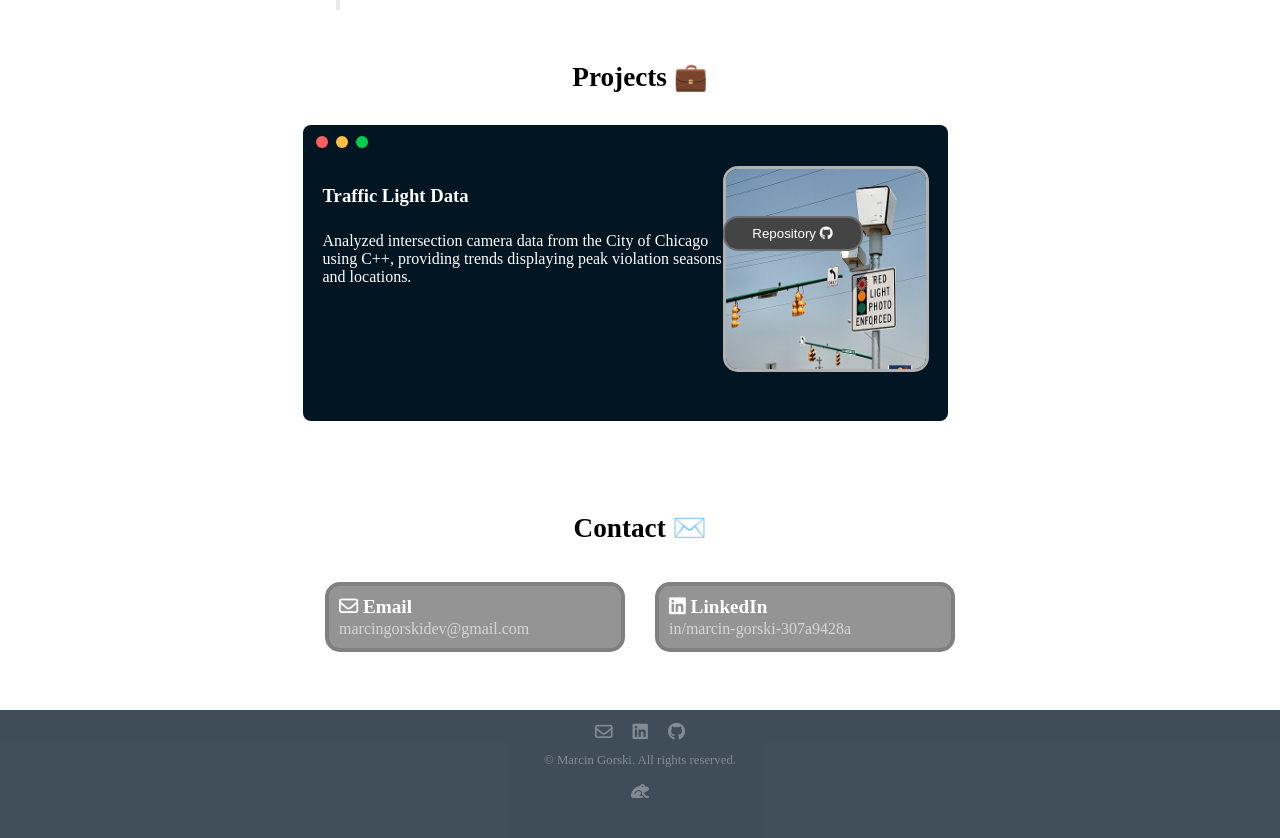
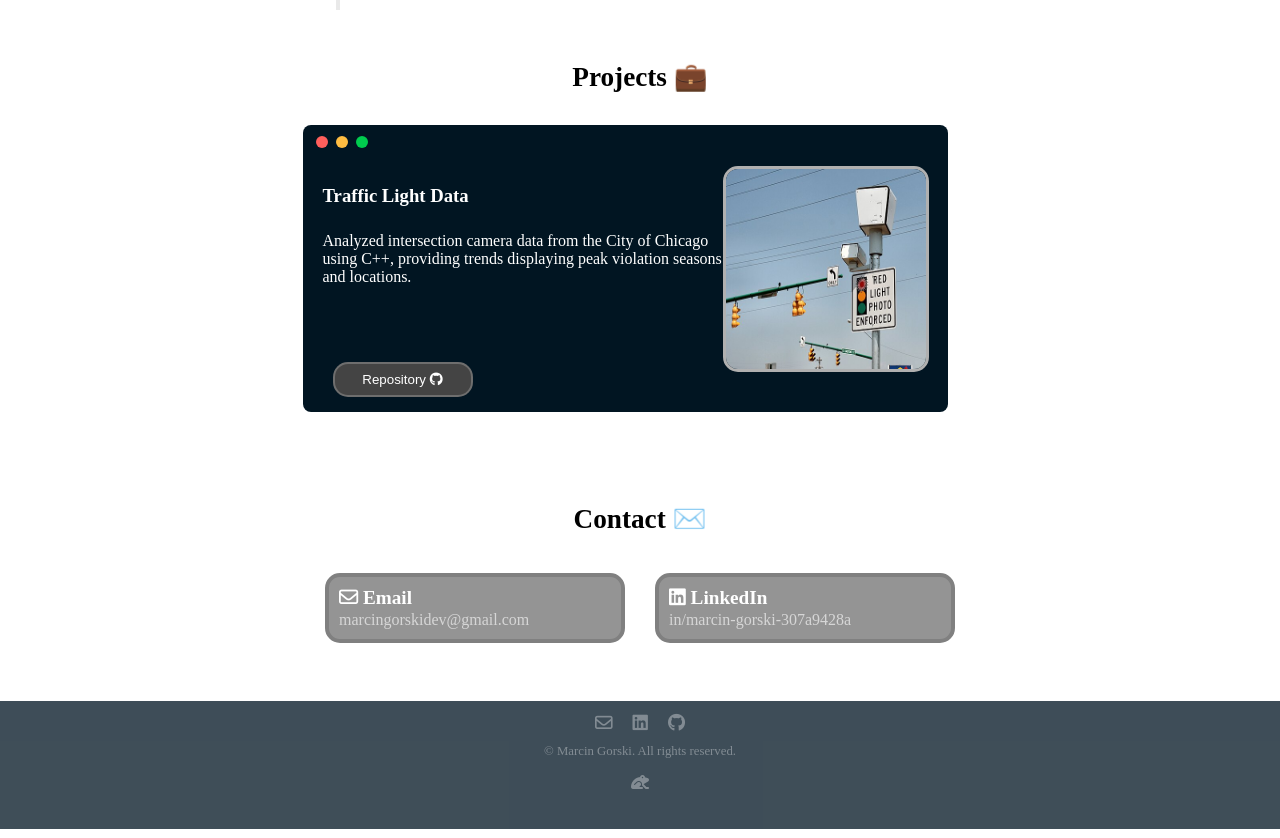
Before and after one commit to mgorski760/portfolio_websiteV1, a plain HTML site: page index.html in a window 1280 px wide. Shown: the part 1800-2638 px from the top of the page. Drawn offline with Linux system fonts and the light colour scheme; a web font is replaced by a local one.

Commit message:
Forgot to change a button location in projects and scaling on project grid container

```diff
--- a/style.css
+++ b/style.css
@@ -327,8 +327,9 @@ and display dropdown icon (hamburger)*/
 .myprojects_grid_container{
     display: grid;
     margin: auto;
-    grid-template-columns: repeat(auto-fit, minmax(400px, 1fr));
+    grid-template-columns: repeat(auto-fit, minmax(250px, 1fr));
     gap: 20px;
+    min-width: 150;
     max-width: 1200px;
     justify-content: center;
     margin-bottom: 50px;
@@ -345,11 +346,29 @@ and display dropdown icon (hamburger)*/
 
 .myprojects_card_content{
     display: grid;
-    grid-template-rows: 50px 150px 50px;
+    grid-template-rows: 50px auto 50px;
     grid-template-columns: 400px 200px;
     padding: 5px 20px;
     padding-right: 25px;
     color: white;
+}
+
+.myprojects_card_content .title{
+grid-area: 1 / 1;
+}
+
+.myprojects_card_content .image{
+    grid-area: 1/2;
+}
+
+.myprojects_card_content .content{
+    grid-area: 2/1
+}
+
+.myprojects_card_content .button{
+    grid-area: 4/1;
+    margin: 0px;
+    padding: 10px;
 }
 
 .tools{
@@ -411,11 +430,12 @@ and display dropdown icon (hamburger)*/
     .myprojects_card{
         margin-right: 5px;
         margin-left: 5px;
+        width: auto;
     }
 
     .myprojects_card_content{
         grid-template-rows: 50px 200px auto 50px;
-        grid-template-columns: minmax(200px, auto);
+        grid-template-columns: minmax(150px, auto);
         justify-content: center;
         place-items: center;
         margin: auto;
@@ -433,8 +453,6 @@ and display dropdown icon (hamburger)*/
     .myprojects_card_content .content{
         grid-area: 3/1
     }
-
-
 
     .myprojects_card_content .button{
         grid-area: 4/1;
```
